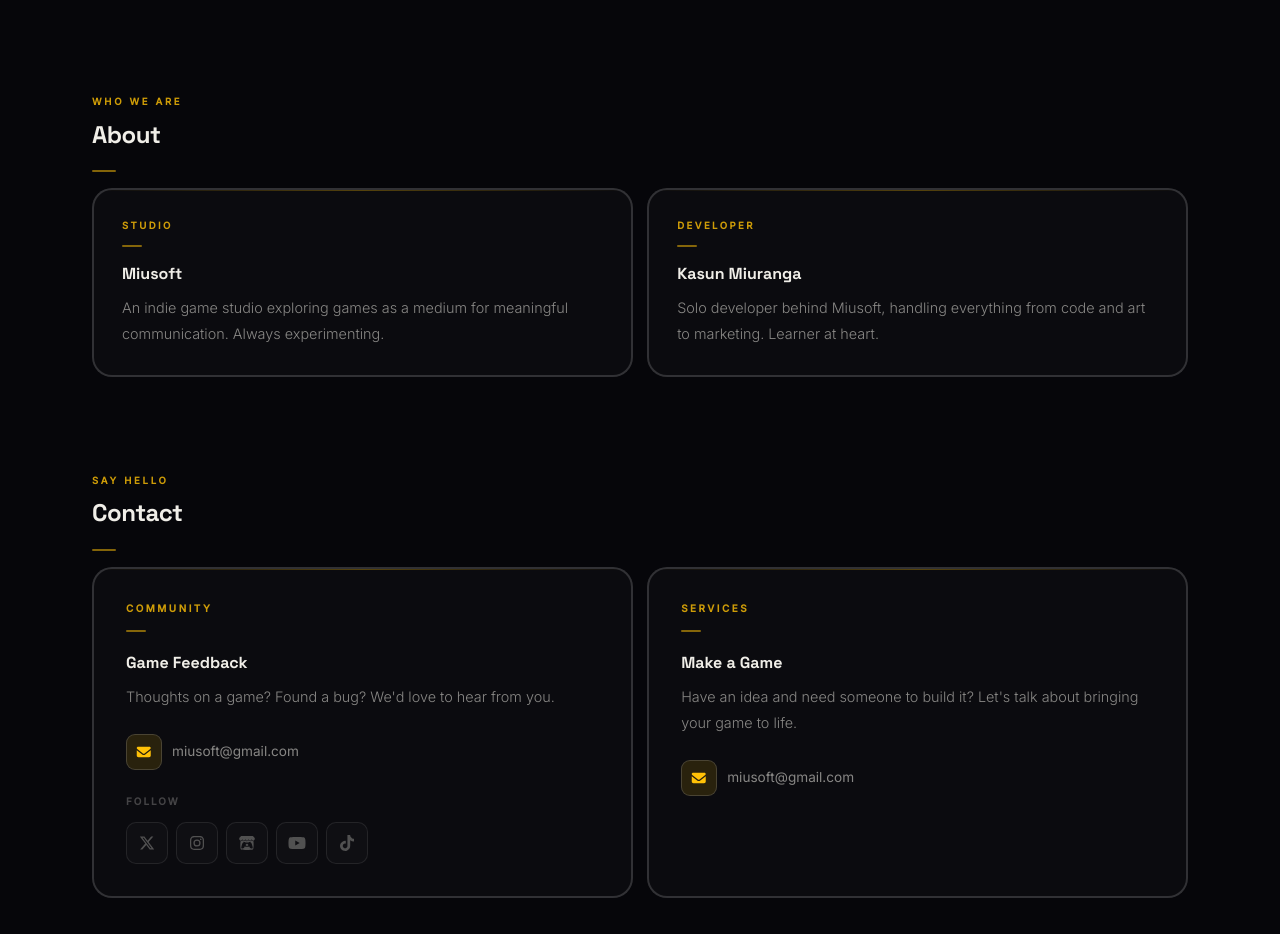
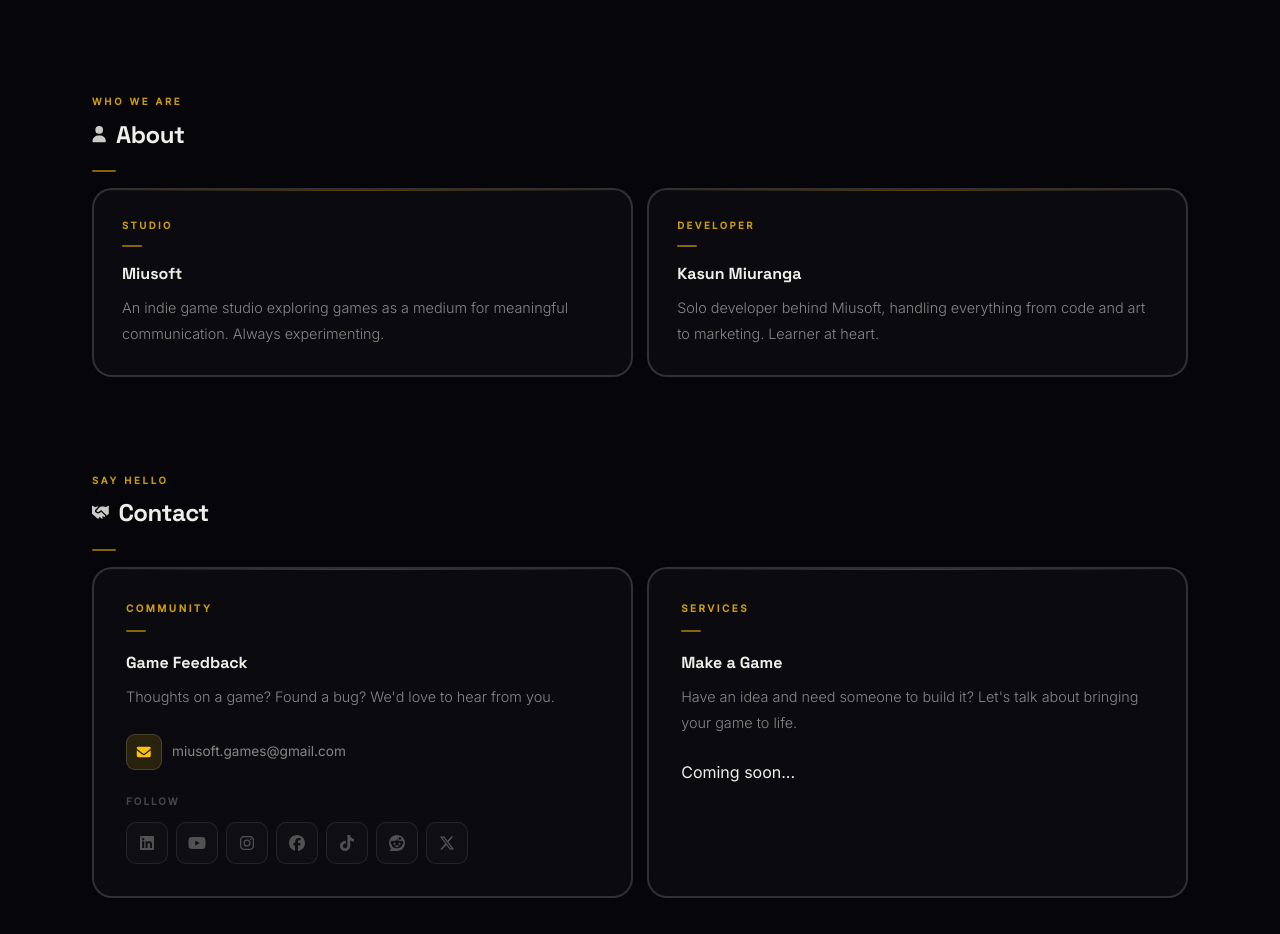
Before and after one commit to MiusoftGames/miusoftgames.github.io, a Next.js app: page / in a window 1280 px wide. Shown: the part 1278-2212 px from the top of the page. Built offline with nearby package versions, Linux system fonts and the light colour scheme.

Commit message:
update contact

```diff
--- a/components/About/About.jsx
+++ b/components/About/About.jsx
@@ -1,4 +1,6 @@
 import styles from './About.module.css';
+import { FontAwesomeIcon } from '@fortawesome/react-fontawesome';
+import { faUser } from '@fortawesome/free-solid-svg-icons';
 
 export default function About({ id }) {
     return (
@@ -6,7 +8,10 @@ export default function About({ id }) {
             <div className={styles.header}>
                 <div>
                     <span className={styles.label}>Who we are</span>
-                    <h2 className={styles.title}>About</h2>
+                    <h2 className={styles.title}>
+                        <FontAwesomeIcon icon={faUser} className={styles.titleIcon} />
+                        About
+                    </h2>
                 </div>
             </div>
             <div className={styles.accentLine} />
--- a/components/About/About.module.css
+++ b/components/About/About.module.css
@@ -28,6 +28,12 @@
     letter-spacing: -0.02em;
     color: var(--color-text);
     margin: 0;
+}
+
+.titleIcon {
+    width: 0.6em;
+    margin-right: 0.4em;
+    opacity: 0.85;
 }
 
 .accentLine {
--- a/components/Contact/Contact.jsx
+++ b/components/Contact/Contact.jsx
@@ -1,23 +1,27 @@
 import styles from './Contact.module.css';
 import { FontAwesomeIcon } from '@fortawesome/react-fontawesome';
-import { faEnvelope } from '@fortawesome/free-solid-svg-icons';
+import { faEnvelope, faHandshake } from '@fortawesome/free-solid-svg-icons';
 import {
+    faLinkedin,
     faXTwitter,
+    faYoutube,
+    faFacebook,
     faInstagram,
-    faItchIo,
-    faYoutube,
     faTiktok,
+    faReddit,
 } from '@fortawesome/free-brands-svg-icons';
 
-const communityEmail = 'miusoft@gmail.com';
+const communityEmail = 'miusoft.games@gmail.com';
 const serviceEmail = 'miusoft@gmail.com';
 
 const socials = [
-    { label: 'X', url: 'https://x.com/yourhandle', icon: faXTwitter },
-    { label: 'Instagram', url: 'https://instagram.com/yourhandle', icon: faInstagram },
-    { label: 'itch.io', url: 'https://yourname.itch.io', icon: faItchIo },
-    { label: 'YouTube', url: 'https://youtube.com/yourchannel', icon: faYoutube },
-    { label: 'TikTok', url: 'https://tiktok.com/@yourhandle', icon: faTiktok },
+    { label: 'LinkedIn', href: 'https://www.linkedin.com/company/miusoft', icon: faLinkedin },
+    { label: 'YouTube', href: 'https://www.youtube.com/@miusoft', icon: faYoutube },
+    { label: 'Instagram', href: 'https://www.instagram.com/miusoft.games/', icon: faInstagram },
+    { label: 'Facebook', href: 'https://web.facebook.com/miusoft/', icon: faFacebook },
+    { label: 'Tiktok', href: 'https://www.tiktok.com/@miusoftgames/', icon: faTiktok },
+    { label: 'Reddit', href: 'https://www.reddit.com/user/MiusoftGames/', icon: faReddit },
+    { label: 'X', href: 'https://x.com/MiusoftGames', icon: faXTwitter },
 ];
 
 export default function Contact({ id }) {
@@ -26,7 +30,10 @@ export default function Contact({ id }) {
             <div className={styles.header}>
                 <div>
                     <span className={styles.sectionLabel}>Say hello</span>
-                    <h2 className={styles.title}>Contact</h2>
+                    <h2 className={styles.title}>
+                        <FontAwesomeIcon icon={faHandshake} className={styles.titleIcon} />
+                        Contact
+                    </h2>
                 </div>
             </div>
             <div className={styles.accentLine} />
@@ -80,12 +87,13 @@ export default function Contact({ id }) {
                     </p>
 
                     <div className={styles.emailRow}>
-                        <div className={styles.emailIconBox}>
+                        <p>Coming soon...</p>
+                        {/* <div className={styles.emailIconBox}>
                             <FontAwesomeIcon icon={faEnvelope} />
                         </div>
-                        <a href={`mailto:${serviceEmail}`} className={styles.emailText}>
+                         <a href={`mailto:${serviceEmail}`} className={styles.emailText}>
                             {serviceEmail}
-                        </a>
+                        </a> */}
                     </div>
                 </div>
 
--- a/components/Contact/Contact.module.css
+++ b/components/Contact/Contact.module.css
@@ -28,6 +28,12 @@
     letter-spacing: -0.02em;
     color: var(--color-text);
     margin: 0;
+}
+
+.titleIcon {
+    width: 0.7em;
+    margin-right: 0.4em;
+    opacity: 0.85;
 }
 
 .accentLine {
--- a/components/Footer/Footer.jsx
+++ b/components/Footer/Footer.jsx
@@ -1,7 +1,7 @@
 import styles from './Footer.module.css';
 import Image from 'next/image';
 import { FontAwesomeIcon } from '@fortawesome/react-fontawesome';
-import { faCopyright, faHeart, faGamepad, faUser, faEnvelope, faScaleBalanced } from '@fortawesome/free-solid-svg-icons';
+import { faCopyright, faHeart, faGamepad, faUser, faEnvelope, faScaleBalanced, faHandshake } from '@fortawesome/free-solid-svg-icons';
 import {
   faLinkedin,
   faXTwitter,
@@ -9,6 +9,7 @@ import {
   faFacebook,
   faInstagram,
   faTiktok,
+  faReddit,
 } from '@fortawesome/free-brands-svg-icons';
 
 // ─── Edit footer columns here ──────────────────
@@ -18,7 +19,7 @@ const columns = [
     links: [
       { label: 'Games', href: '/#games', icon: faGamepad },
       { label: 'About', href: '/#about', icon: faUser },
-      { label: 'Contact', href: '/#contact', icon: faEnvelope },
+      { label: 'Contact', href: '/#contact', icon: faHandshake },
       { label: 'Privacy', href: '/privacy-policy', icon: faScaleBalanced },
     ],
   },
@@ -31,6 +32,7 @@ const columns = [
       { label: 'Instagram', href: 'https://www.instagram.com/miusoft.games/', icon: faInstagram },
       { label: 'Facebook', href: 'https://web.facebook.com/miusoft/', icon: faFacebook },
       { label: 'Tiktok', href: 'https://www.tiktok.com/@miusoftgames/', icon: faTiktok },
+      { label: 'Reddit', href: 'https://www.reddit.com/user/MiusoftGames/', icon: faReddit },
       { label: 'X', href: 'https://x.com/MiusoftGames', icon: faXTwitter },
     ],
   },
--- a/components/Header/Header.jsx
+++ b/components/Header/Header.jsx
@@ -3,13 +3,13 @@ import Link from 'next/link';
 import styles from './Header.module.css';
 import Image from 'next/image';
 import { FontAwesomeIcon } from '@fortawesome/react-fontawesome';
-import { faGamepad, faUser, faEnvelope } from '@fortawesome/free-solid-svg-icons';
+import { faGamepad, faUser, faHandshake } from '@fortawesome/free-solid-svg-icons';
 
 // ─── Edit nav links here ───────────────────────
 const navLinks = [
   { label: 'Games',   href: '/#games',   target: '', icon: faGamepad },
   { label: 'About',   href: '/#about',   target: '', icon: faUser    },
-  { label: 'Contact', href: '/#contact', target: '', icon: faEnvelope },
+  { label: 'Contact', href: '/#contact', target: '', icon: faHandshake },
 ];
 
 const ctaLabel = 'Play Now';
--- a/pages/games/index.jsx
+++ b/pages/games/index.jsx
@@ -59,7 +59,7 @@ export default function GamesPage() {
 
     return (
         <Layout>
-            <Head><title>Games — Miusoft</title></Head>
+            <Head><title>Games</title></Head>
             <main className={styles.page}>
                 <div className={styles.pageHeader}>
                     <div>
```
